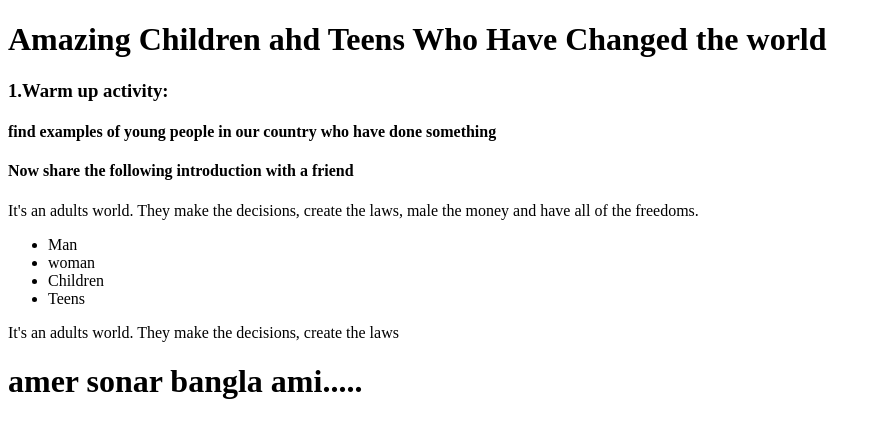
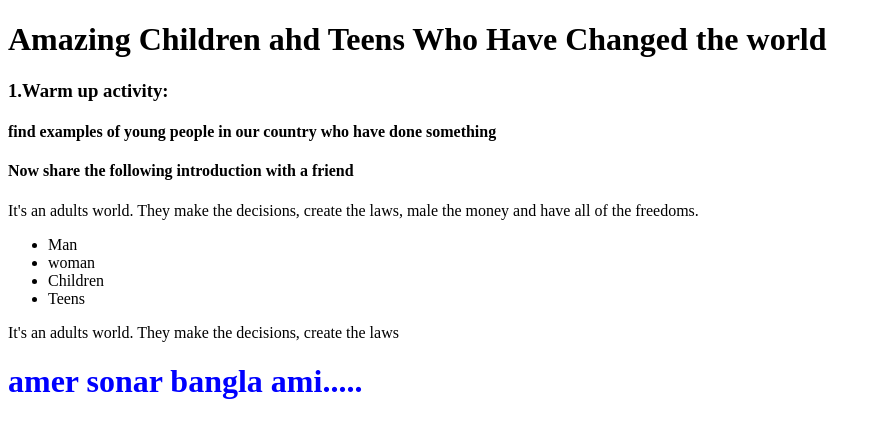
Before and after one commit to mohammedkazirahat21/my-fourth-repo, a plain HTML site: page index.html in a window 1280 px wide. Shown: the whole page, without its empty margins (0-882 px from the left). Drawn offline with Linux system fonts and the light colour scheme.

Commit message:
color cheinge

```diff
--- a/index.html
+++ b/index.html
@@ -5,6 +5,11 @@
     <meta http-equiv="X-UA-Compatible" content="IE=edge">
     <meta name="viewport" content="width=device-width, initial-scale=1.0">
     <title>My Fourth Repo</title>
+    <style>
+       .amer{
+        color: blue;
+       }
+    </style>
 </head>
 <body>
     <h1>Amazing Children ahd Teens Who Have Changed the world</h1>
@@ -20,6 +25,6 @@
         <li>Teens</li>
     </ul>
     <p>It's an adults world. They make the decisions, create the laws</p>
-    <h1>amer sonar bangla ami.....</h1>
+    <h1 class="amer">amer sonar bangla ami.....</h1>
 </body>
 </html>
```
